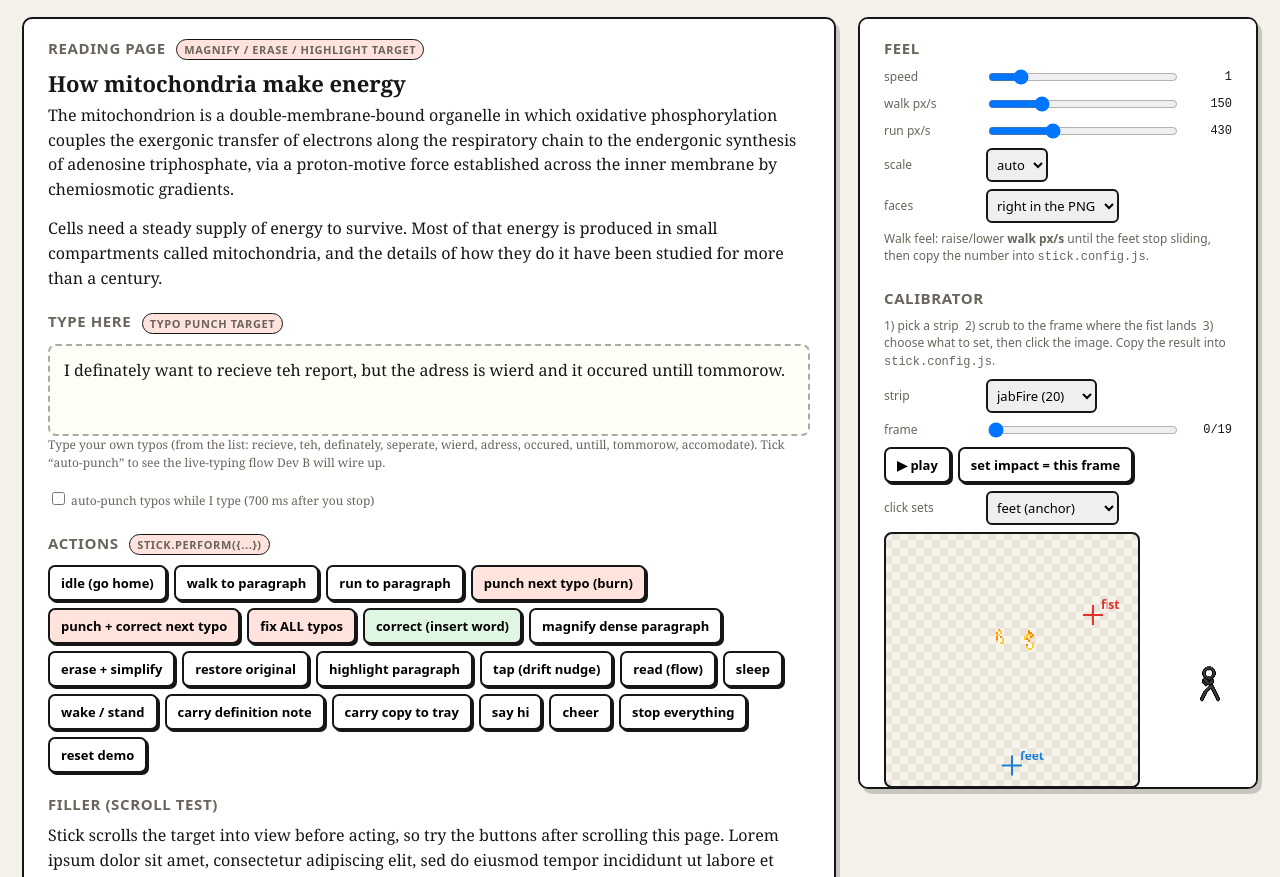
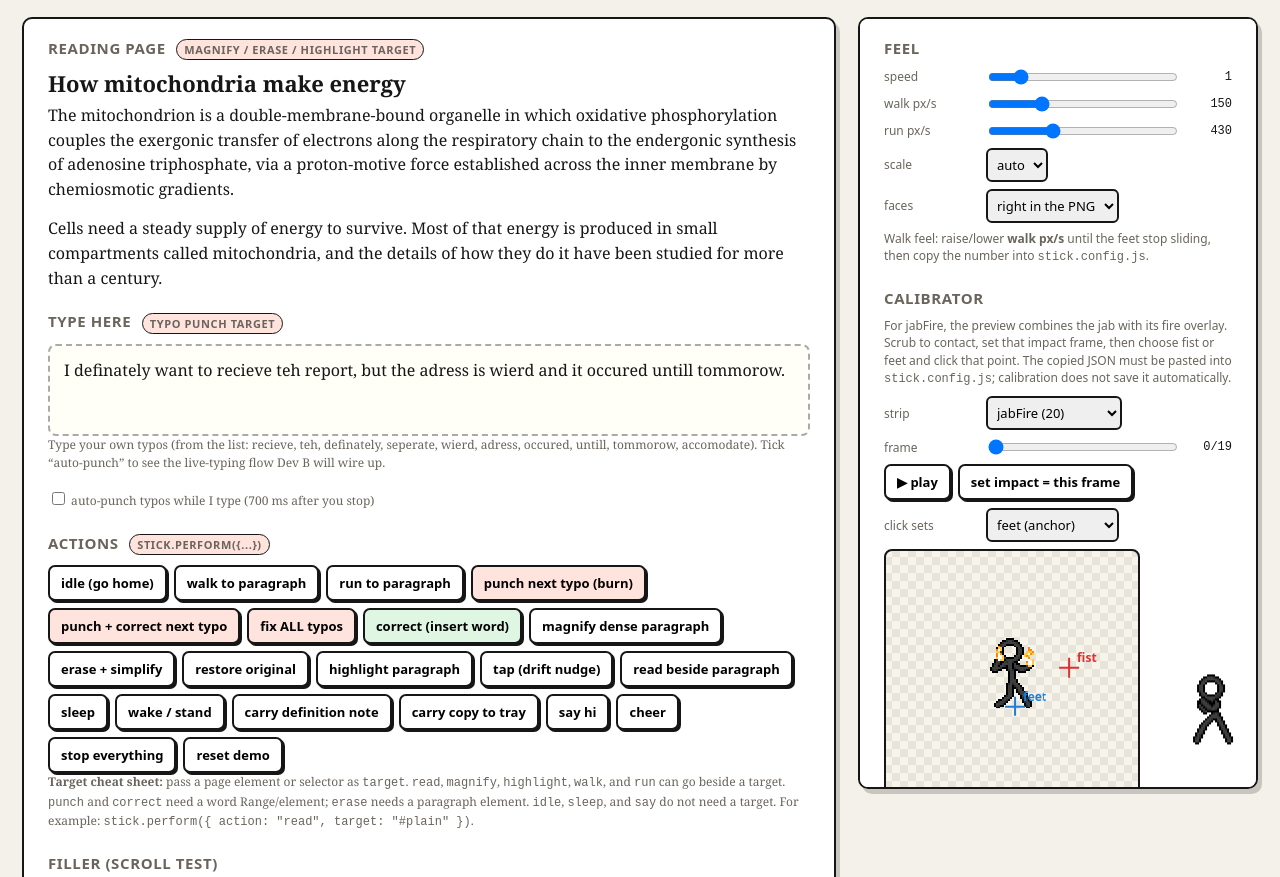
Before and after one commit to caffeinatedd00/Hackathon10.10, a browser extension: page Stickman/stick-module/stick-module/playground.html in a window 1280 px wide. Shown: the part 51-928 px from the top of the page. Drawn offline with Linux system fonts and the light colour scheme.

Commit message:
stickman

```diff
--- a/Stickman/stick-module/stick-module/playground.html
+++ b/Stickman/stick-module/stick-module/playground.html
@@ -79,7 +79,7 @@
     <p class="hint">Walk feel: raise/lower <b>walk px/s</b> until the feet stop sliding, then copy the number into <code>stick.config.js</code>.</p>
 
     <h2>Calibrator</h2>
-    <p class="hint">1) pick a strip &nbsp;2) scrub to the frame where the fist lands &nbsp;3) choose what to set, then click the image. Copy the result into <code>stick.config.js</code>.</p>
+    <p class="hint">For jabFire, the preview combines the jab with its fire overlay. Scrub to contact, set that impact frame, then choose fist or feet and click that point. The copied JSON must be pasted into <code>stick.config.js</code>; calibration does not save it automatically.</p>
     <div class="row"><label>strip</label><select id="cs"></select></div>
     <div class="row"><label>frame</label><input type="range" id="cf" min="0" max="0" value="0"><output id="cfo">0</output></div>
     <div class="btns" style="margin-bottom:8px">
@@ -137,7 +137,7 @@
     ['restore original', function () { stick.restore('#dense'); }],
     ['highlight paragraph', P({ action: 'highlight', target: '#plain' })],
     ['tap (drift nudge)', P({ action: 'tap', text: 'Back to work?' })],
-    ['read (flow)', P({ action: 'read' })],
+    ['read beside paragraph', P({ action: 'read', target: '#plain' })],
     ['sleep', P({ action: 'sleep' })],
     ['wake / stand', P({ action: 'idle' })],
     ['carry definition note', P({ action: 'carry', target: '#dense', text: 'Organelle: a tiny working part inside a cell.' })],
@@ -149,6 +149,15 @@
   ];
   BTN.forEach(function (b) { var el = document.createElement('button'); el.textContent = b[0]; if (b[2]) el.className = b[2]; el.onclick = b[1]; $('btns').appendChild(el); });
   function log(a, r) { $('status').textContent = a + (r && r.cancelled ? ' (cancelled)' : ' ✓'); console.log('[stick]', a, r); }
+
+  var apiHelp = document.createElement('p');
+  apiHelp.className = 'hint';
+  apiHelp.innerHTML = '<b>Target cheat sheet:</b> pass a page element or selector as <code>target</code>. ' +
+    '<code>read</code>, <code>magnify</code>, <code>highlight</code>, <code>walk</code>, and <code>run</code> can go beside a target. ' +
+    '<code>punch</code> and <code>correct</code> need a word Range/element; <code>erase</code> needs a paragraph element. ' +
+    '<code>idle</code>, <code>sleep</code>, and <code>say</code> do not need a target. ' +
+    'For example: <code>stick.perform({ action: "read", target: "#plain" })</code>.';
+  $('btns').insertAdjacentElement('afterend', apiHelp);
 
   // ---------- live typing flow (the pattern for Dev B) ----------
   var typingTimer = null;
@@ -176,6 +185,7 @@
     cv.width = S.fw * z; cv.height = S.fh * z; cv.style.width = Math.min(cv.width, 380) + 'px'; cv.style.height = 'auto';
     cx.imageSmoothingEnabled = false; cx.clearRect(0, 0, cv.width, cv.height);
     cx.drawImage(S.img, cal.idx * S.fw, 0, S.fw, S.fh, 0, 0, cv.width, cv.height);
+    if (S.overlay) cx.drawImage(S.overlay.img, cal.idx * S.overlay.fw, 0, S.overlay.fw, S.overlay.fh, 0, 0, cv.width, cv.height);
     var rec = cal.out[cal.name] || {}, a = rec.anchor || S.anchor, h = rec.hit || S.hit || S.focus;
     function cross(p, col, label) { if (!p) return; var x = p.x * cv.width, y = p.y * cv.height; cx.strokeStyle = col; cx.lineWidth = 2; cx.beginPath(); cx.moveTo(x - 10, y); cx.lineTo(x + 10, y); cx.moveTo(x, y - 10); cx.lineTo(x, y + 10); cx.stroke(); cx.fillStyle = col; cx.font = '700 12px system-ui'; cx.fillText(label, x + 8, y - 6); }
     cross(a, '#1c7ed6', 'feet'); cross(h, '#e03131', 'fist');
--- a/Stickman/stick-module/stick-module/stick.config.js
+++ b/Stickman/stick-module/stick-module/stick.config.js
@@ -25,34 +25,36 @@ window.STICK_CONFIG = {
 
   facesRight: true,        // set false if your sprites face LEFT in the PNGs
   scale: 0,                // 0 = automatic integer scale from targetHeight; or set 1, 2, 3 ...
-  targetHeight: 120,       // on-screen height (px) of one frame when scale is automatic
+  targetHeight: 220,       // on-screen height (px) of one frame when scale is automatic
   anchor: { x: 0.5, y: 0.92 },   // default "feet" point inside a frame (calibrate!)
+  autoContrast: true,      // invert black/dark sprites to white on dark page backgrounds
 
   walkSpeed: 150,          // px/second while walking: tune until the feet stop sliding
   runSpeed: 430,           // px/second while dashing
-  useTurns: false,         // play walkturn / dashturn strips when changing direction (check they face the right way first)
+  useTurns: true,          // play walkturn / dashturn strips when changing direction
 
-  greenFilter: 'hue-rotate(110deg) saturate(1.5)',   // turns the red fire green for the "correct" jab
+  greenFilter: 'hue-rotate(110deg) saturate(1.5)',   // turns only the fire overlay green for the "correct" jab
 
   strips: {
-    idle:      { file: 'idle_strip8.png',            fps: 8,  loop: true },
-    walk:      { file: 'walk_strip8.png',            fps: 12, loop: true },
-    dash:      { file: 'dash_strip12.png',           fps: 18, loop: true },
-    dashstart: { file: 'dashstart_strip3.png',       fps: 14, optional: true },
+    idle:      { file: 'idle_strip8.png',            fps: 8,  loop: true, anchor: { x: 0.512, y: 0.604 } },
+    walk:      { file: 'walk_strip8.png',            fps: 12, loop: true, anchor: { x: 0.508, y: 0.628 } },
+    dash:      { file: 'dash_strip12.png',           fps: 18, loop: true, anchor: { x: 0.492, y: 0.612 } },
+    dashstart: { file: 'dashstart_strip3.png',       fps: 14, optional: true, anchor: { x: 0.512, y: 0.616 } },
     dashstop:  { file: 'dashstop_strip2.png',        fps: 10, optional: true },
-    walkturn:  { file: 'walkturn_strip2.png',        fps: 10, optional: true },
+    walkturn:  { file: 'walkturn_strip2.png',        fps: 10, optional: true, anchor: { x: 0.504, y: 0.62 } },
     dashturn:  { file: 'dashturn_strip2.png',        fps: 10, optional: true },
 
     // red-fire jab: the typo-buster. impact = frame number where the fist lands (0-based).
-    jabFire:   { file: 'jab_fire_draw_strip20.png',  fps: 24, impact: 10, hit: { x: 0.82, y: 0.32 } },
+    jabFire:   { file: 'jab_fire_strip20.png',       fps: 24, impact: 13, hit: { x: 0.727, y: 0.464 }, anchor: { x: 0.512, y: 0.616 }, overlay: 'jabFireEffect' },
+    jabFireEffect: { file: 'jab_fire_draw_strip20.png', fps: 24, optional: true },
     jabFire2:  { file: 'jab_fire_strip20.png',       fps: 24, impact: 10, hit: { x: 0.82, y: 0.32 }, optional: true },
     jab:       { file: 'jab_strip24.png',            fps: 28, impact: 12, hit: { x: 0.82, y: 0.32 } },
     jabDraw:   { file: 'jab_draw_strip24.png',       fps: 28, impact: 12, hit: { x: 0.82, y: 0.32 }, optional: true },
 
-    crouch:    { file: 'crouch_strip12.png',         fps: 14, focus: { x: 0.80, y: 0.62 } },
+    crouch:    { file: 'crouch_strip12.png',         fps: 14, focus: { x: 0.80, y: 0.62 }, anchor: { x: 0.508, y: 0.608 } },
     taunt:     { file: 'dtaunt_strip16.png',         fps: 14, focus: { x: 0.78, y: 0.35 } },
-    ftilt:     { file: 'ftilt_strip7.png',           fps: 14, focus: { x: 0.85, y: 0.45 }, optional: true },
-    pratfall:  { file: 'pratfall_strip1.png',        fps: 1,  loop: true }
+    ftilt:     { file: 'ftilt_strip7.png',           fps: 14, focus: { x: 0.85, y: 0.45 }, optional: true, anchor: { x: 0.57, y: 0.628 } },
+    pratfall:  { file: 'pratfall_strip1.png',        fps: 1,  loop: true, anchor: { x: 0.516, y: 0.671 } }
   },
 
   // Which strip plays for which action (change these to re-skin an action without touching code).
@@ -63,7 +65,7 @@ window.STICK_CONFIG = {
     magnify: 'crouch',       // squats down to inspect the text
     tap: 'taunt',            // drift nudge
     highlight: 'ftilt',      // forward swing while the marker sweeps
-    wave: 'taunt',
+    wave: 'taunt',            // dtaunt has a raised-arm gesture; use as the greeting until a wave strip exists
     cheer: 'taunt',
     sleep: 'pratfall',
     read: 'crouch'           // sitting/reading pose until you add a dedicated strip
--- a/Stickman/stick-module/stick-module/stick.js
+++ b/Stickman/stick-module/stick-module/stick.js
@@ -25,9 +25,10 @@
   var DEFAULTS = {
     container: null,           // null = full-page overlay. Pass an element to embed Stick in a panel/sidebar.
     assetBase: 'assets/', fallbackBase: 'assets-placeholder/',
-    facesRight: true, scale: 0, targetHeight: 120, anchor: { x: 0.5, y: 0.92 },
+    facesRight: true, scale: 0, targetHeight: 220, anchor: { x: 0.5, y: 0.92 },
     speed: 1,                  // global time multiplier (2 = twice as fast: handy for the demo video)
-    walkSpeed: 150, runSpeed: 430, maxWalkMs: 2400, useTurns: false,
+    walkSpeed: 150, runSpeed: 430, maxWalkMs: 2400, useTurns: true,
+    autoContrast: true,
     greenFilter: 'hue-rotate(110deg) saturate(1.5)',
     halo: true,                // crisp white outline so a black Stick shows on dark pages
     zIndex: 2147483647, home: 'bottom-right', homeMargin: 70,
@@ -36,21 +37,22 @@
     ink: '#161616', accent: '#ff5a36',
     pow: ['POW!', 'BAM!', 'WHAP!', 'BONK!'],
     strips: {
-      idle: { file: 'idle_strip8.png', fps: 8, loop: true },
-      walk: { file: 'walk_strip8.png', fps: 12, loop: true },
-      dash: { file: 'dash_strip12.png', fps: 18, loop: true },
-      dashstart: { file: 'dashstart_strip3.png', fps: 14, optional: true },
+      idle: { file: 'idle_strip8.png', fps: 8, loop: true, anchor: { x: 0.512, y: 0.604 } },
+      walk: { file: 'walk_strip8.png', fps: 12, loop: true, anchor: { x: 0.508, y: 0.628 } },
+      dash: { file: 'dash_strip12.png', fps: 18, loop: true, anchor: { x: 0.492, y: 0.612 } },
+      dashstart: { file: 'dashstart_strip3.png', fps: 14, optional: true, anchor: { x: 0.512, y: 0.616 } },
       dashstop: { file: 'dashstop_strip2.png', fps: 10, optional: true },
-      walkturn: { file: 'walkturn_strip2.png', fps: 10, optional: true },
+      walkturn: { file: 'walkturn_strip2.png', fps: 10, optional: true, anchor: { x: 0.504, y: 0.62 } },
       dashturn: { file: 'dashturn_strip2.png', fps: 10, optional: true },
-      jabFire: { file: 'jab_fire_draw_strip20.png', fps: 24, impact: 10, hit: { x: 0.82, y: 0.32 } },
+      jabFire: { file: 'jab_fire_strip20.png', fps: 24, impact: 13, hit: { x: 0.727, y: 0.464 }, anchor: { x: 0.512, y: 0.616 }, overlay: 'jabFireEffect' },
+      jabFireEffect: { file: 'jab_fire_draw_strip20.png', fps: 24, optional: true },
       jabFire2: { file: 'jab_fire_strip20.png', fps: 24, impact: 10, hit: { x: 0.82, y: 0.32 }, optional: true },
       jab: { file: 'jab_strip24.png', fps: 28, impact: 12, hit: { x: 0.82, y: 0.32 } },
       jabDraw: { file: 'jab_draw_strip24.png', fps: 28, impact: 12, hit: { x: 0.82, y: 0.32 }, optional: true },
-      crouch: { file: 'crouch_strip12.png', fps: 14, focus: { x: 0.8, y: 0.62 } },
+      crouch: { file: 'crouch_strip12.png', fps: 14, focus: { x: 0.8, y: 0.62 }, anchor: { x: 0.508, y: 0.608 } },
       taunt: { file: 'dtaunt_strip16.png', fps: 14, focus: { x: 0.78, y: 0.35 } },
-      ftilt: { file: 'ftilt_strip7.png', fps: 14, focus: { x: 0.85, y: 0.45 }, optional: true },
-      pratfall: { file: 'pratfall_strip1.png', fps: 1, loop: true }
+      ftilt: { file: 'ftilt_strip7.png', fps: 14, focus: { x: 0.85, y: 0.45 }, optional: true, anchor: { x: 0.57, y: 0.628 } },
+      pratfall: { file: 'pratfall_strip1.png', fps: 1, loop: true, anchor: { x: 0.516, y: 0.671 } }
     },
     actionStrips: { punch: 'jabFire', correct: 'jabFire', erase: 'jab', magnify: 'crouch', tap: 'taunt', highlight: 'ftilt',
                     wave: 'taunt', cheer: 'taunt', sleep: 'pratfall', read: 'crouch' }
@@ -88,11 +90,11 @@
       posture: 'stand', epoch: 0, busy: 0, lastActivity: 0, filter: '', lastRun: false
     };
     var strips = {};                 // name -> {def, img, src, frames, fw, fh, missing}
-    var host, shadow, stage, fx, actorEl, bodyEl, sprite, bubble, zzz, tray, cardEl, bookEl;
+    var host, shadow, stage, fx, actorEl, bodyEl, sprite, fireSprite, bubble, zzz, tray, cardEl, bookEl;
     var queue = Promise.resolve();
     var notes = [], customActions = {};
     var homeTimer = null, quirkTimer = null, hiddenTimer = null, raf = 0, bubbleTimer = null;
-    var readyPromise = null, lastDrawn = null;
+    var readyPromise = null, lastDrawn = null, contrastCheckAt = 0;
 
     // ------------------------------------------------ coordinates (stage-local px)
     function origin() { if (!cfg.container) return { left: 0, top: 0 }; var r = cfg.container.getBoundingClientRect(); return { left: r.left, top: r.top }; }
@@ -183,6 +185,15 @@
         var idle = pick('idle');
         if (!idle) { console.error('[stick] idle strip missing: nothing to draw'); return; }
         st.scale = cfg.scale > 0 ? cfg.scale : Math.max(1, Math.round(cfg.targetHeight / idle.fh));
+        Object.keys(strips).forEach(function (name) {
+          var S = strips[name], overlay = S.def && S.def.overlay ? strips[S.def.overlay] : null;
+          if (!overlay) return;
+          if (overlay.missing || S.frames !== overlay.frames || Math.abs(S.fw - overlay.fw) > 0.01 || Math.abs(S.fh - overlay.fh) > 0.01) {
+            console.warn('[stick] overlay "' + S.def.overlay + '" does not match "' + name + '" frame dimensions; overlay disabled');
+            return;
+          }
+          S.overlay = overlay;
+        });
         var fb = Object.keys(strips).filter(function (k) { return strips[k].usedFallback; });
         if (fb.length) console.info('[stick] using placeholder art for: ' + fb.join(', ') + ' (copy your PNGs into ' + cfg.assetBase + ')');
       });
@@ -221,8 +232,32 @@
     function settle() { loop('idle'); }
     function setFilter(extra) { st.filter = extra || ''; if (sprite) applyFilter(); }
     function applyFilter() {
+      if (!sprite) return;
+      var invert = cfg.autoContrast && pageBackgroundIsDark()
+        ? 'invert(1) hue-rotate(180deg) '
+        : '';
       var halo = cfg.halo ? 'drop-shadow(1px 0 0 #fff) drop-shadow(-1px 0 0 #fff) drop-shadow(0 1px 0 #fff) drop-shadow(0 -1px 0 #fff) ' : '';
-      sprite.style.filter = (halo + st.filter).trim() || 'none';
+      sprite.style.filter = (invert + halo).trim() || 'none';
+      if (fireSprite) fireSprite.style.filter = st.filter || 'none';
+    }
+    function pageBackgroundIsDark() {
+      var offset = origin();
+      var x = clamp(Math.round(st.x + offset.left), 0, Math.max(0, global.innerWidth - 1));
+      var y = clamp(Math.round(st.y - 4 + offset.top), 0, Math.max(0, global.innerHeight - 1));
+      var node = document.elementFromPoint ? document.elementFromPoint(x, y) : null;
+      while (node) {
+        var color = global.getComputedStyle(node).backgroundColor;
+        var values = color.match(/[\d.]+/g);
+        if (values && values.length >= 3 && (values.length < 4 || Number(values[3]) > 0.5)) {
+          var channels = values.slice(0, 3).map(function (v) {
+            var c = Number(v) / 255;
+            return c <= 0.04045 ? c / 12.92 : Math.pow((c + 0.055) / 1.055, 2.4);
+          });
+          return channels[0] * 0.2126 + channels[1] * 0.7152 + channels[2] * 0.0722 < 0.38;
+        }
+        node = node.parentElement;
+      }
+      return !!(global.matchMedia && global.matchMedia('(prefers-color-scheme: dark)').matches);
     }
 
     function walkRaw(x, y, o) {
@@ -332,6 +367,7 @@
       cardEl = document.createElement('div'); cardEl.className = 'card'; actorEl.appendChild(cardEl);
       bubble = document.createElement('div'); bubble.className = 'bubble'; actorEl.appendChild(bubble);
       zzz = document.createElement('div'); zzz.className = 'zzz'; zzz.innerHTML = '<span>z</span><span>Z</span><span>z</span>'; actorEl.appendChild(zzz);
+      fireSprite = document.createElement('div'); fireSprite.className = 'sprite fire'; fireSprite.style.visibility = 'hidden'; bodyEl.appendChild(fireSprite);
       applyFilter();
       parent.appendChild(host);
 
@@ -344,6 +380,7 @@
         positionHeadProps();
         loop('idle');
         sprite.style.visibility = 'visible';
+        fireSprite.style.visibility = 'visible';
         raf = global.requestAnimationFrame(frame);
         hiddenTimer = setInterval(function () { if (document.hidden) stepClock(performance.now()); }, 120);
         global.addEventListener('resize', onResize);
@@ -374,6 +411,10 @@
       var dt = st.last ? clamp(now - st.last, 0, 100) : 16;
       st.last = now;
       st.clock += dt * cfg.speed;
+      if (now - contrastCheckAt > 650) {
+        contrastCheckAt = now;
+        applyFilter();
+      }
 
       if (st.timers.length) {
         var due = [], rest = [];
@@ -412,9 +453,23 @@
         lastDrawn = S;
       }
       sprite.style.backgroundPosition = (-idx * W) + 'px 0';
+      if (S.overlay && fireSprite) {
+        var overlay = S.overlay;
+        var overlayWidth = overlay.fw * sc, overlayHeight = overlay.fh * sc;
+        fireSprite.style.backgroundImage = 'url("' + overlay.src + '")';
+        fireSprite.style.width = overlayWidth + 'px';
+        fireSprite.style.height = overlayHeight + 'px';
+        fireSprite.style.backgroundSize = (overlay.img.naturalWidth * sc) + 'px ' + (overlay.img.naturalHeight * sc) + 'px';
+        fireSprite.style.backgroundPosition = (-Math.min(idx, overlay.frames - 1) * overlayWidth) + 'px 0';
+        fireSprite.style.visibility = 'visible';
+      } else if (fireSprite) {
+        fireSprite.style.visibility = 'hidden';
+      }
       var ax = S.anchor.x * W, ay = S.anchor.y * H;
       var mirrored = (st.facing > 0) !== cfg.facesRight;
-      sprite.style.transform = mirrored ? 'translate(' + n2(ax) + 'px,' + n2(-ay) + 'px) scaleX(-1)' : 'translate(' + n2(-ax) + 'px,' + n2(-ay) + 'px)';
+      var spriteTransform = mirrored ? 'translate(' + n2(ax) + 'px,' + n2(-ay) + 'px) scaleX(-1)' : 'translate(' + n2(-ax) + 'px,' + n2(-ay) + 'px)';
+      sprite.style.transform = spriteTransform;
+      if (S.overlay && fireSprite) fireSprite.style.transform = spriteTransform;
       actorEl.style.transform = 'translate(' + n2(st.x) + 'px,' + n2(st.y) + 'px)';
       st.frameIdx = idx;
     }
@@ -652,7 +707,17 @@
     ACT.read = async function (c) {
       if (st.posture === 'sit') return;
       await standUp();
-      if (!(c.opts && c.opts.here)) await goHome();
+      if (c.target) {
+        var target = resolveTarget(c.target), rect = locate(target);
+        if (!rect) throw new Error('stick.read: could not locate target');
+        reveal(target);
+        rect = locate(target);
+        var spot = nearSpot(rect);
+        await walk(spot.x, spot.y);
+        st.facing = spot.facing;
+      } else if (!(c.opts && c.opts.here)) {
+        await goHome();
+      }
       st.posture = 'sit';
       await play(cfg.actionStrips.read, { rate: 1.1 });
       setBook(true);
```
Also changed, not shown: Stickman/stick-module/stick-module/CONTRACT-actor-api.md (+2 -1 lines), Stickman/stick-module/stick-module/README.md, 1 other file.
